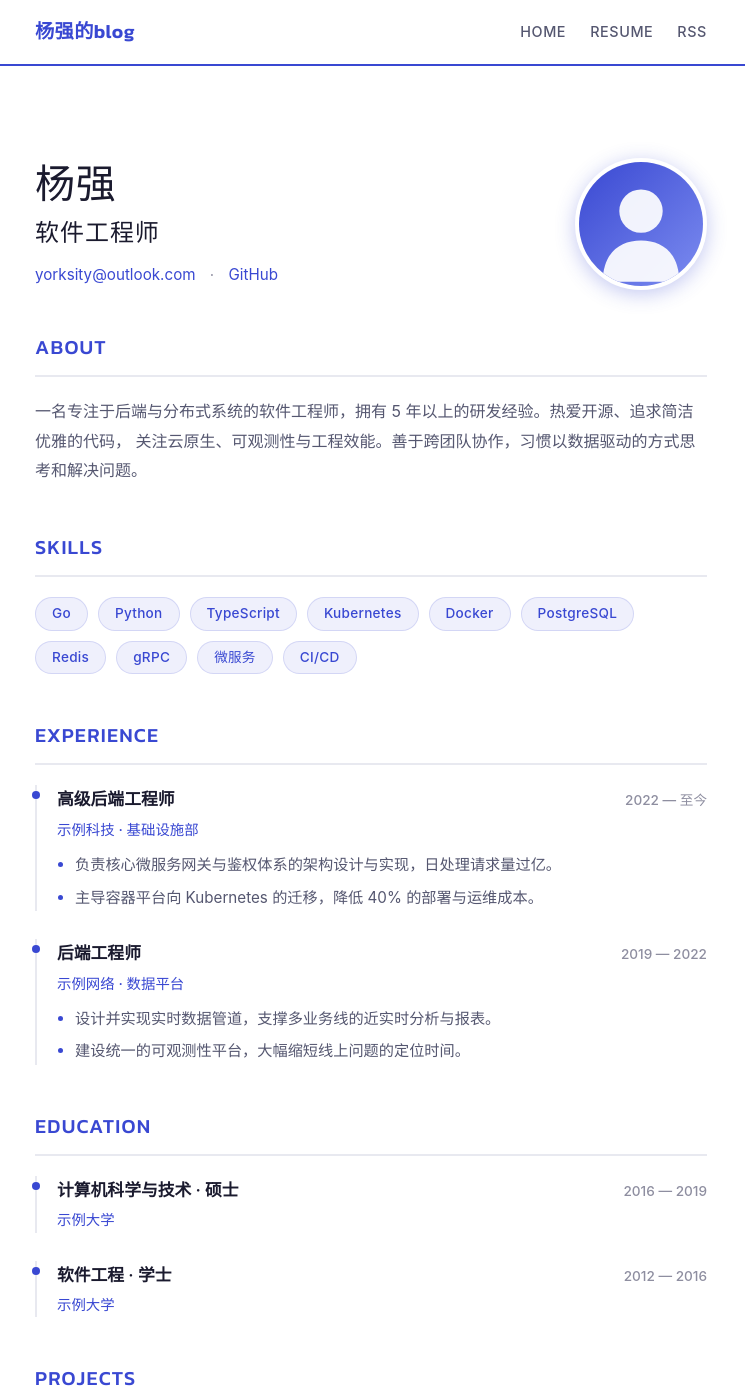
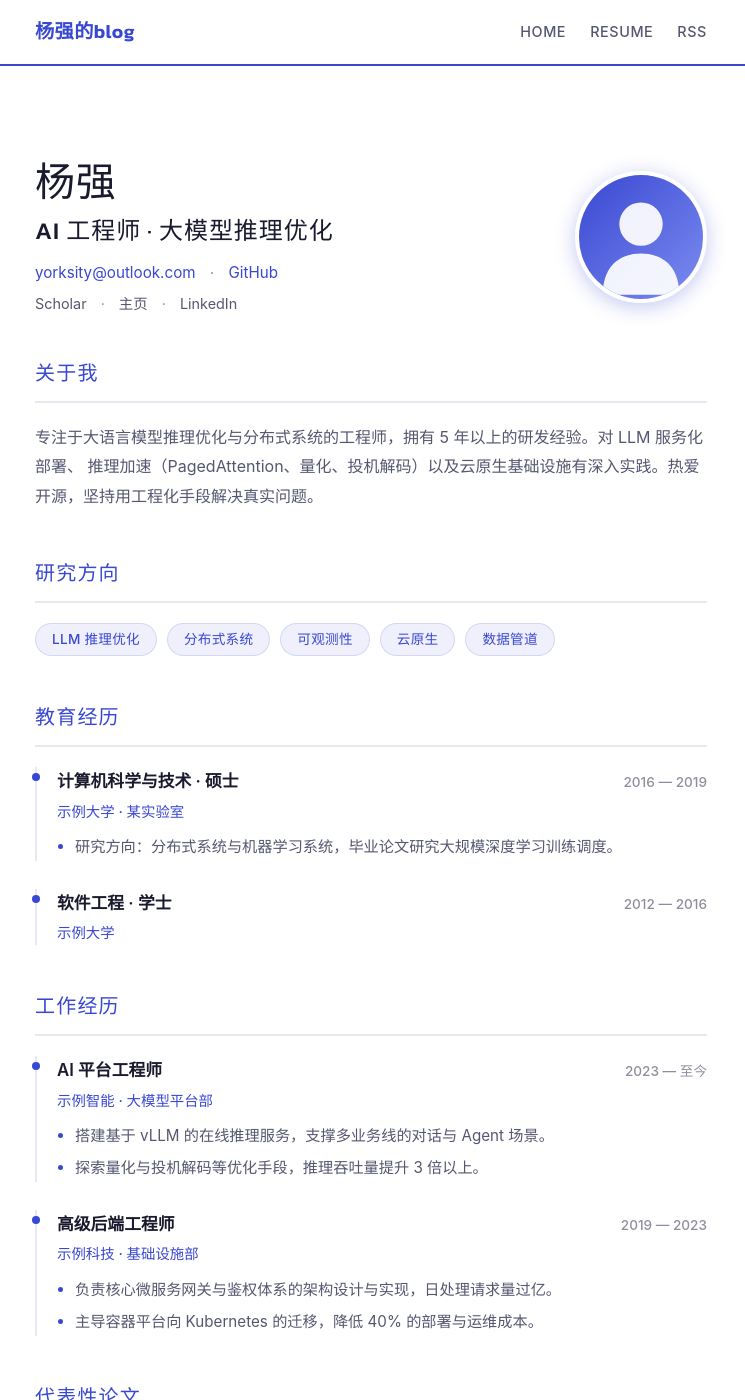
Before and after one commit to yorksity/yorksity.github.io, a Jekyll site: the page built from resume.html, in a window 1280 px wide and 1400 px high. Shown: the whole window, without its empty margins (269-1014 px from the left). Built offline with Jekyll 4.4.1, drawn with Linux system fonts in a browser that asks for light colours; some of the changed text lies outside the part shown.

Commit message:
Refine resume format following AI expert CV style

```diff
--- a/assets/css/main.css
+++ b/assets/css/main.css
@@ -294,6 +294,26 @@ a {
   color: var(--text-muted);
 }
 
+.resume-links {
+  margin-top: 4px;
+  font-size: 0.9rem;
+  color: var(--text-muted);
+}
+
+.resume-links a {
+  color: var(--text-secondary);
+  transition: color 0.15s;
+}
+
+.resume-links a:hover {
+  color: var(--blue);
+}
+
+.resume-links .dot {
+  margin: 0 10px;
+  color: var(--text-muted);
+}
+
 .resume-block {
   margin-bottom: 44px;
 }
@@ -332,6 +352,61 @@ a {
   border-radius: 20px;
   padding: 4px 16px;
   letter-spacing: 0.02em;
+}
+
+.skill-group {
+  margin-bottom: 20px;
+}
+
+.skill-group:last-child {
+  margin-bottom: 0;
+}
+
+.skill-group-title {
+  font-size: 0.9rem;
+  font-weight: 600;
+  color: var(--text);
+  margin-bottom: 10px;
+}
+
+.pub-list {
+  list-style: none;
+  counter-reset: pub;
+}
+
+.pub-item {
+  position: relative;
+  padding-left: 32px;
+  margin-bottom: 20px;
+}
+
+.pub-item:last-child {
+  margin-bottom: 0;
+}
+
+.pub-item::before {
+  counter-increment: pub;
+  content: "[" counter(pub) "]";
+  position: absolute;
+  left: 0;
+  top: 0;
+  font-family: var(--font-mono);
+  font-size: 0.9rem;
+  font-weight: 500;
+  color: var(--blue);
+}
+
+.pub-title {
+  font-size: 0.98rem;
+  font-weight: 600;
+  color: var(--text);
+  line-height: 1.6;
+}
+
+.pub-venue {
+  font-size: 0.85rem;
+  color: var(--text-muted);
+  margin-top: 2px;
 }
 
 .timeline-item {
--- a/resume.html
+++ b/resume.html
@@ -10,11 +10,18 @@ permalink: /resume/
     <div class="resume-head">
       <div class="resume-head-info">
         <h1 class="resume-name">{{ site.author }}</h1>
-        <h2 class="resume-title">软件工程师</h2>
+        <h2 class="resume-title">AI 工程师 · 大模型推理优化</h2>
         <p class="resume-contact">
           <a href="mailto:{{ site.email }}">{{ site.email }}</a>
           <span class="dot">·</span>
           <a href="https://github.com/yorksity" target="_blank" rel="noopener">GitHub</a>
+        </p>
+        <p class="resume-links">
+          <a href="https://scholar.google.com" target="_blank" rel="noopener">Scholar</a>
+          <span class="dot">·</span>
+          <a href="https://yorksity.github.io" target="_blank" rel="noopener">主页</a>
+          <span class="dot">·</span>
+          <a href="https://www.linkedin.com" target="_blank" rel="noopener">LinkedIn</a>
         </p>
       </div>
       <div class="resume-photo">
@@ -23,66 +30,36 @@ permalink: /resume/
     </div>
 
     <div class="resume-block">
-      <h3 class="resume-block-title">About</h3>
+      <h3 class="resume-block-title">关于我</h3>
       <p class="resume-summary">
-        一名专注于后端与分布式系统的软件工程师，拥有 5 年以上的研发经验。热爱开源、追求简洁优雅的代码，
-        关注云原生、可观测性与工程效能。善于跨团队协作，习惯以数据驱动的方式思考和解决问题。
+        专注于大语言模型推理优化与分布式系统的工程师，拥有 5 年以上的研发经验。对 LLM 服务化部署、
+        推理加速（PagedAttention、量化、投机解码）以及云原生基础设施有深入实践。热爱开源，坚持用工程化手段解决真实问题。
       </p>
     </div>
 
     <div class="resume-block">
-      <h3 class="resume-block-title">Skills</h3>
+      <h3 class="resume-block-title">研究方向</h3>
       <ul class="skill-list">
-        <li class="skill-tag">Go</li>
-        <li class="skill-tag">Python</li>
-        <li class="skill-tag">TypeScript</li>
-        <li class="skill-tag">Kubernetes</li>
-        <li class="skill-tag">Docker</li>
-        <li class="skill-tag">PostgreSQL</li>
-        <li class="skill-tag">Redis</li>
-        <li class="skill-tag">gRPC</li>
-        <li class="skill-tag">微服务</li>
-        <li class="skill-tag">CI/CD</li>
+        <li class="skill-tag">LLM 推理优化</li>
+        <li class="skill-tag">分布式系统</li>
+        <li class="skill-tag">可观测性</li>
+        <li class="skill-tag">云原生</li>
+        <li class="skill-tag">数据管道</li>
       </ul>
     </div>
 
     <div class="resume-block">
-      <h3 class="resume-block-title">Experience</h3>
-      <div class="timeline">
-        <div class="timeline-item">
-          <div class="timeline-meta">
-            <span class="timeline-role">高级后端工程师</span>
-            <span class="timeline-time">2022 — 至今</span>
-          </div>
-          <div class="timeline-company">示例科技 · 基础设施部</div>
-          <ul class="timeline-desc">
-            <li>负责核心微服务网关与鉴权体系的架构设计与实现，日处理请求量过亿。</li>
-            <li>主导容器平台向 Kubernetes 的迁移，降低 40% 的部署与运维成本。</li>
-          </ul>
-        </div>
-        <div class="timeline-item">
-          <div class="timeline-meta">
-            <span class="timeline-role">后端工程师</span>
-            <span class="timeline-time">2019 — 2022</span>
-          </div>
-          <div class="timeline-company">示例网络 · 数据平台</div>
-          <ul class="timeline-desc">
-            <li>设计并实现实时数据管道，支撑多业务线的近实时分析与报表。</li>
-            <li>建设统一的可观测性平台，大幅缩短线上问题的定位时间。</li>
-          </ul>
-        </div>
-      </div>
-    </div>
-
-    <div class="resume-block">
-      <h3 class="resume-block-title">Education</h3>
+      <h3 class="resume-block-title">教育经历</h3>
       <div class="timeline">
         <div class="timeline-item">
           <div class="timeline-meta">
             <span class="timeline-role">计算机科学与技术 · 硕士</span>
             <span class="timeline-time">2016 — 2019</span>
           </div>
-          <div class="timeline-company">示例大学</div>
+          <div class="timeline-company">示例大学 · 某实验室</div>
+          <ul class="timeline-desc">
+            <li>研究方向：分布式系统与机器学习系统，毕业论文研究大规模深度学习训练调度。</li>
+          </ul>
         </div>
         <div class="timeline-item">
           <div class="timeline-meta">
@@ -95,16 +72,109 @@ permalink: /resume/
     </div>
 
     <div class="resume-block">
-      <h3 class="resume-block-title">Projects</h3>
+      <h3 class="resume-block-title">工作经历</h3>
+      <div class="timeline">
+        <div class="timeline-item">
+          <div class="timeline-meta">
+            <span class="timeline-role">AI 平台工程师</span>
+            <span class="timeline-time">2023 — 至今</span>
+          </div>
+          <div class="timeline-company">示例智能 · 大模型平台部</div>
+          <ul class="timeline-desc">
+            <li>搭建基于 vLLM 的在线推理服务，支撑多业务线的对话与 Agent 场景。</li>
+            <li>探索量化与投机解码等优化手段，推理吞吐量提升 3 倍以上。</li>
+          </ul>
+        </div>
+        <div class="timeline-item">
+          <div class="timeline-meta">
+            <span class="timeline-role">高级后端工程师</span>
+            <span class="timeline-time">2019 — 2023</span>
+          </div>
+          <div class="timeline-company">示例科技 · 基础设施部</div>
+          <ul class="timeline-desc">
+            <li>负责核心微服务网关与鉴权体系的架构设计与实现，日处理请求量过亿。</li>
+            <li>主导容器平台向 Kubernetes 的迁移，降低 40% 的部署与运维成本。</li>
+          </ul>
+        </div>
+      </div>
+    </div>
+
+    <div class="resume-block">
+      <h3 class="resume-block-title">代表性论文</h3>
+      <ol class="pub-list">
+        <li class="pub-item">
+          <p class="pub-title">示例标题：面向大语言模型推理的高效显存管理策略</p>
+          <p class="pub-venue">示例作者等 · 某会议 · 2025</p>
+        </li>
+        <li class="pub-item">
+          <p class="pub-title">示例标题：云原生环境下微服务的可观测性实践</p>
+          <p class="pub-venue">示例作者等 · 某期刊 · 2022</p>
+        </li>
+      </ol>
+    </div>
+
+    <div class="resume-block">
+      <h3 class="resume-block-title">代表性项目</h3>
       <div class="project-list">
+        <a class="project-card" href="https://github.com/yorksity" target="_blank" rel="noopener">
+          <h4 class="project-name">LLM 推理服务平台</h4>
+          <p class="project-desc">基于 vLLM 与 Kubernetes 的推理平台，支持多模型动态调度、弹性扩缩容与 OpenAI 兼容接口。</p>
+        </a>
         <a class="project-card" href="https://github.com/yorksity" target="_blank" rel="noopener">
           <h4 class="project-name">分布式任务调度引擎</h4>
           <p class="project-desc">基于 Go 实现的轻量级任务调度系统，支持定时、依赖编排与失败重试，已在生产环境稳定运行。</p>
         </a>
-        <a class="project-card" href="https://github.com/yorksity" target="_blank" rel="noopener">
-          <h4 class="project-name">实时日志分析平台</h4>
-          <p class="project-desc">流式处理大规模日志数据，提供实时检索、告警与可视化能力，峰值吞吐量达数十万条/秒。</p>
-        </a>
+      </div>
+    </div>
+
+    <div class="resume-block">
+      <h3 class="resume-block-title">荣誉奖项</h3>
+      <div class="timeline">
+        <div class="timeline-item">
+          <div class="timeline-meta">
+            <span class="timeline-role">某开源社区核心贡献者</span>
+            <span class="timeline-time">2024</span>
+          </div>
+        </div>
+        <div class="timeline-item">
+          <div class="timeline-meta">
+            <span class="timeline-role">公司年度最佳工程师</span>
+            <span class="timeline-time">2022</span>
+          </div>
+        </div>
+      </div>
+    </div>
+
+    <div class="resume-block">
+      <h3 class="resume-block-title">技术栈</h3>
+      <div class="skill-group">
+        <h4 class="skill-group-title">编程语言</h4>
+        <ul class="skill-list">
+          <li class="skill-tag">Go</li>
+          <li class="skill-tag">Python</li>
+          <li class="skill-tag">C++</li>
+          <li class="skill-tag">TypeScript</li>
+        </ul>
+      </div>
+      <div class="skill-group">
+        <h4 class="skill-group-title">机器学习 / 推理</h4>
+        <ul class="skill-list">
+          <li class="skill-tag">PyTorch</li>
+          <li class="skill-tag">vLLM</li>
+          <li class="skill-tag">Triton</li>
+          <li class="skill-tag">HuggingFace</li>
+        </ul>
+      </div>
+      <div class="skill-group">
+        <h4 class="skill-group-title">基础设施</h4>
+        <ul class="skill-list">
+          <li class="skill-tag">Kubernetes</li>
+          <li class="skill-tag">Docker</li>
+          <li class="skill-tag">PostgreSQL</li>
+          <li class="skill-tag">Redis</li>
+          <li class="skill-tag">gRPC</li>
+          <li class="skill-tag">CI/CD</li>
+        </ul>
       </div>
     </div>
 
```
